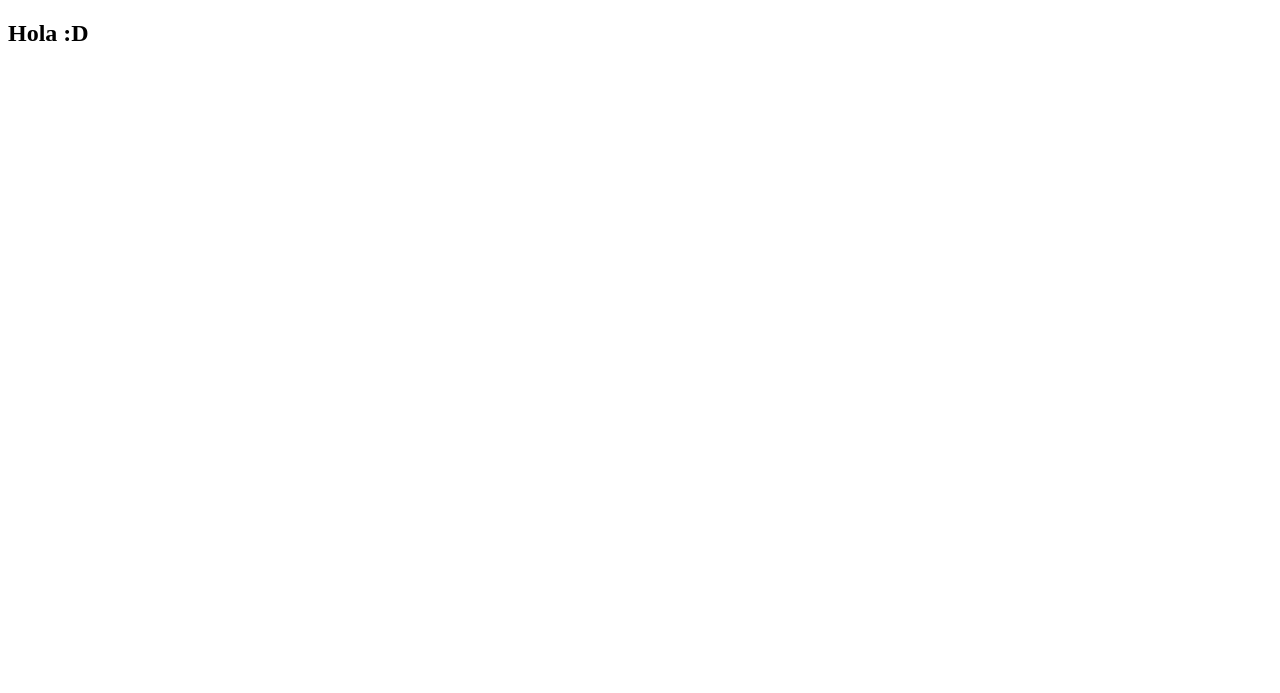
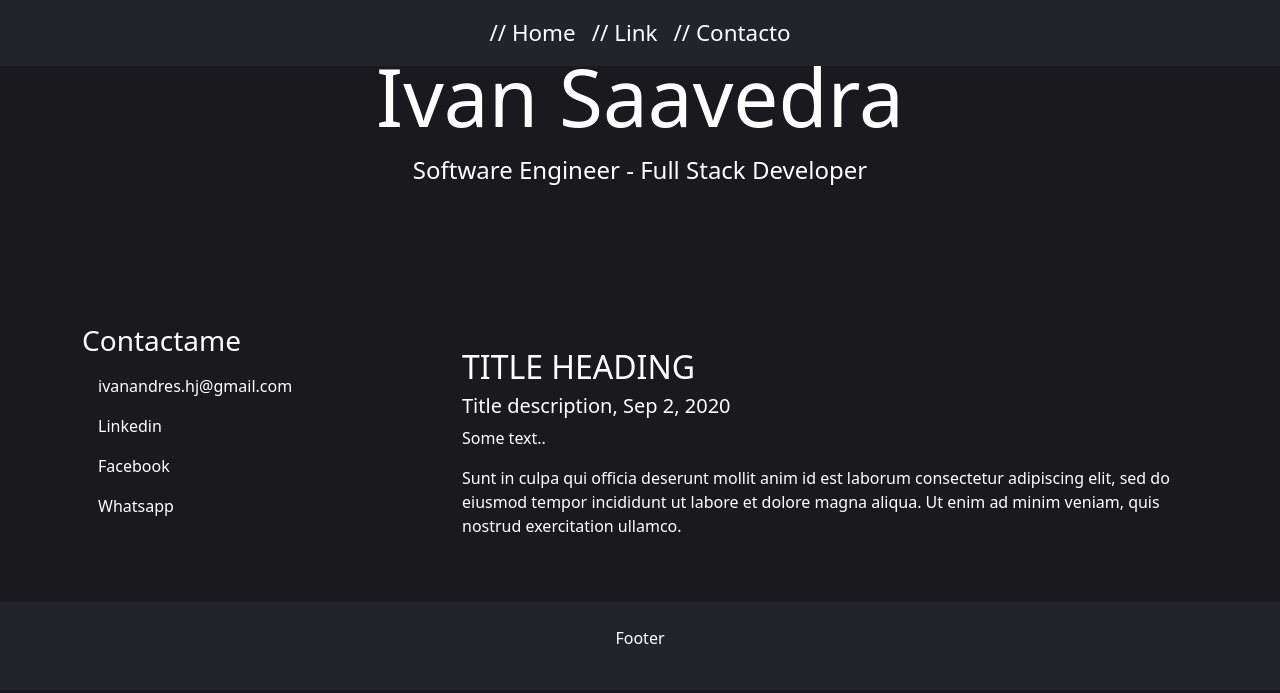
Before and after one commit to ivan-jv25/dev, a plain HTML site: page index.html in a window 1280 px wide. Drawn offline with Linux system fonts and the light colour scheme.

Commit message:
cambio de aspecto

```diff
--- a/index.html
+++ b/index.html
@@ -1,12 +1,84 @@
 <!DOCTYPE html>
 <html lang="en">
-<head>
-    <meta charset="UTF-8">
-    <meta http-equiv="X-UA-Compatible" content="IE=edge">
-    <meta name="viewport" content="width=device-width, initial-scale=1.0">
-    <title>Document</title>
-</head>
-<body>
-    <h2>Hola :D</h2>
-</body>
+  <head>
+    <title>Software Engineer - Ivan Saavedra</title>
+    <meta charset="utf-8" />
+    <meta name="viewport" content="width=device-width, initial-scale=1" />
+    <link href="plugins/css/bootstrap.min.css" rel="stylesheet" />
+    <link href="plugins/css/style.css" rel="stylesheet" />
+    <script src="plugins/js/bootstrap.bundle.min.js"></script>
+
+  </head>
+  <body data-bs-spy="scroll" data-bs-target=".navbar" data-bs-offset="50">
+
+
+    <nav class="navbar navbar-expand-sm bg-dark navbar-dark justify-content-center fixed-top">
+
+      <div class="">
+        <ul class="navbar-nav ">
+          <li class="nav-item">
+            <a class="nav-link active" href="#home" > <span>// Home</span></a>
+          </li>
+          <li class="nav-item">
+            <a class="nav-link" href="#"><span>// Link</span></a>
+          </li>
+          <li class="nav-item">
+            <a class="nav-link" href="#conctacto" ><span>// Contacto</span></a>
+          </li>
+
+        </ul>
+      </div>
+    </nav>
+
+    <div class="p-5 text-white text-center" id="home">
+        <h1 class="nombre">Ivan Saavedra</h1>
+        <p class="descripcion">Software Engineer - Full Stack Developer</p>
+    </div>
+
+
+
+
+
+    <div class="container mt-5" id="conctacto">
+        <div class="row">
+          <div class="col-sm-4">
+
+            <h3 class="mt-4">Contactame</h3>
+
+            <ul class="nav nav-pills flex-column">
+              <li class="nav-item"> <a class="nav-link " href="#">ivanandres.hj@gmail.com</a> </li>
+              <li class="nav-item"> <a class="nav-link" href="#">Linkedin</a> </li>
+              <li class="nav-item"> <a class="nav-link" href="#">Facebook</a> </li>
+              <li class="nav-item"> <a class="nav-link" href="#">Whatsapp </a> </li>
+
+            </ul>
+            <hr class="d-sm-none">
+          </div>
+          <div class="col-sm-8">
+
+
+            <h2 class="mt-5">TITLE HEADING</h2>
+            <h5>Title description, Sep 2, 2020</h5>
+
+            <p>Some text..</p>
+            <p>Sunt in culpa qui officia deserunt mollit anim id est laborum consectetur adipiscing elit, sed do eiusmod tempor incididunt ut labore et dolore magna aliqua. Ut enim ad minim veniam, quis nostrud exercitation ullamco.</p>
+          </div>
+        </div>
+      </div>
+
+
+
+    <div class="mt-5 p-4 bg-dark text-white text-center">
+      <p>Footer</p>
+    </div>
+  </body>
+
+  <script>
+    $("a").on("click", function(e) {
+    e.preventDefault();
+    var sectionID = '#'+ $(this).data("section");
+      $("#content section:visible").fadeOut();
+      $(sectionID).fadeIn();
+});
+  </script>
 </html>
--- /dev/null
+++ b/plugins/css/style.css
@@ -0,0 +1,19 @@
+body{
+    background-color: #1a191d;
+
+}
+
+p, h1,h2,h3,h4,h5,h6 .navbar-dark, .nav-link{
+    color: #fff;
+}
+
+span{
+    font-size: 1.4rem;
+}
+
+.nombre{
+    font-size: 5rem;
+}
+.descripcion{
+    font-size: 1.5rem;
+}
```
Also changed, not shown: plugins/css/bootstrap.min.css (added), plugins/js/bootstrap.bundle.min.js (added).
